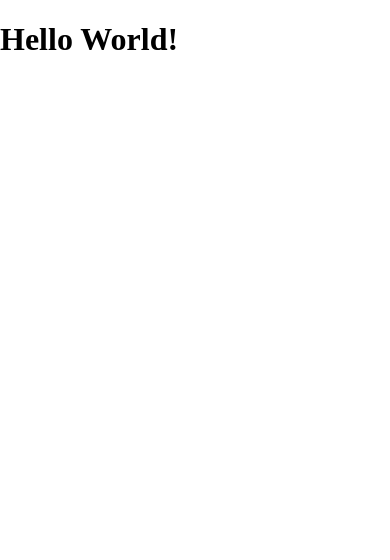
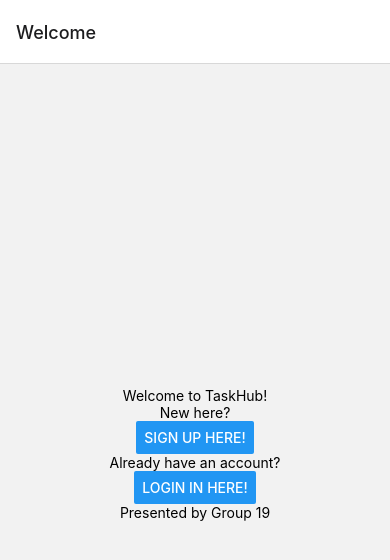
Before and after one commit to notdien/cen4010_group19, a React Native app in the folder frontend/: screen /Welcome in a window 390 px wide. Shown: the top 560 px of the page. Built offline with nearby package versions, Linux system fonts and the light colour scheme.

Commit message:
got basic navigation to work

```diff
--- a/frontend/App.js
+++ b/frontend/App.js
@@ -1,12 +1,44 @@
 import React from 'react';
+import { View, Text, TouchableOpacity } from 'react-native';
+import { NavigationContainer } from '@react-navigation/native';
+import { createNativeStackNavigator } from "@react-navigation/native-stack";
 
+// importing the pages
+import Welcome from './pages/welcome';
+import Login from './pages/login';
+import Home from './pages/home';
+import Signup from './pages/signup';
+
+// function WelcomeScreen() {
+//   return (
+//     <View>
+//       <Text>
+//         Welcome Screen
+//       </Text>
+//     </View>
+//   )
+// }
+
+// function SignupScreen() {
+//   return (
+//     <View>
+//       <Text>
+//         Signup Screen
+//       </Text>
+//     </View>
+//   )
+// }
+
+const Stack = createNativeStackNavigator();
 export default function App() {
   return (
-    <React.Fragment>
-      <h1>
-        Hello World!
-      </h1>
-    </React.Fragment>
-
-  );
+    <NavigationContainer>
+      <Stack.Navigator>
+        <Stack.Screen name="Welcome" component={Welcome} />
+        <Stack.Screen name="Signup" component={Signup} />
+        <Stack.Screen name="Login" component={Login} />
+        <Stack.Screen name="Home" component={Home} />
+      </Stack.Navigator>
+    </NavigationContainer>
+  )
 }
--- a/frontend/package.json
+++ b/frontend/package.json
@@ -22,7 +22,9 @@
     "react-native": "0.71.8",
     "react-native-dotenv": "^3.4.9",
     "react-native-web": "~0.18.10",
-    "react-router-dom": "^6.14.2"
+    "react-router-dom": "^6.14.2",
+    "react-native-screens": "~3.20.0",
+    "react-native-safe-area-context": "4.5.0"
   },
   "devDependencies": {
     "@babel/core": "^7.20.0"
--- /dev/null
+++ b/frontend/pages/home.js
@@ -0,0 +1,12 @@
+import React from "react";
+
+export default function Home() {
+    console.log("Welcome to the Home page")
+    return (
+        <React.Fragment>
+            <h1>
+                Home Page
+            </h1>
+        </React.Fragment>
+    )
+}
--- /dev/null
+++ b/frontend/pages/login.js
@@ -0,0 +1,12 @@
+import React from "react";
+
+export default function Login() {
+    console.log("Welcome to the login page")
+    return (
+        <React.Fragment>
+            <h1>
+                Login Page
+            </h1>
+        </React.Fragment>
+    )
+}
--- /dev/null
+++ b/frontend/pages/signup.js
@@ -0,0 +1,12 @@
+import React from "react";
+
+export default function Signup() {
+    console.log("Welcome to the signup")
+    return (
+        <React.Fragment>
+            <h1>
+                Sign up
+            </h1>
+        </React.Fragment>
+    )
+}
--- /dev/null
+++ b/frontend/pages/welcome.js
@@ -0,0 +1,24 @@
+
+import * as React from 'react';
+import { Button, View, Text } from "react-native";
+
+export default function Welcome( {navigation} ) {
+    console.log("Welcome to the Welcome Page")
+    return (
+        <View style ={{ flex: 1, alignItems: "center", justifyContent: "center" }}>
+            <Text>Welcome to TaskHub!</Text>
+            <Text>New here?</Text>
+            <Button
+                title="Sign up here!"
+                onPress={() => navigation.navigate("Signup")}
+            />
+
+            <Text>Already have an account?</Text>
+            <Button
+                title="Login in here!"
+                onPress={() => navigation.navigate("Login")}
+            />
+            <Text>Presented by Group 19</Text>
+        </View>
+    )
+}
```
Also changed, not shown: 3 other files (tests, documents, lock files or other folders).
